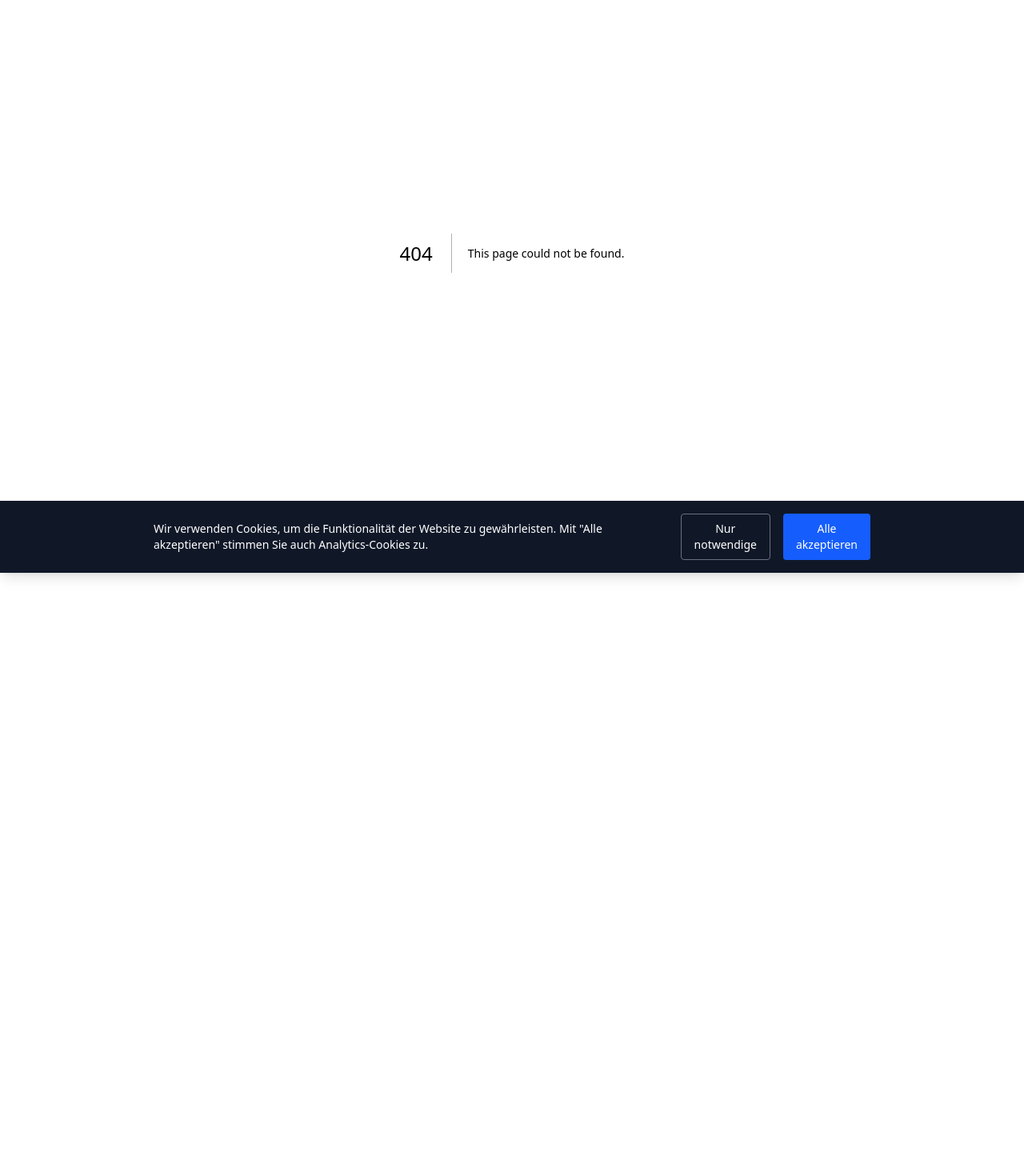
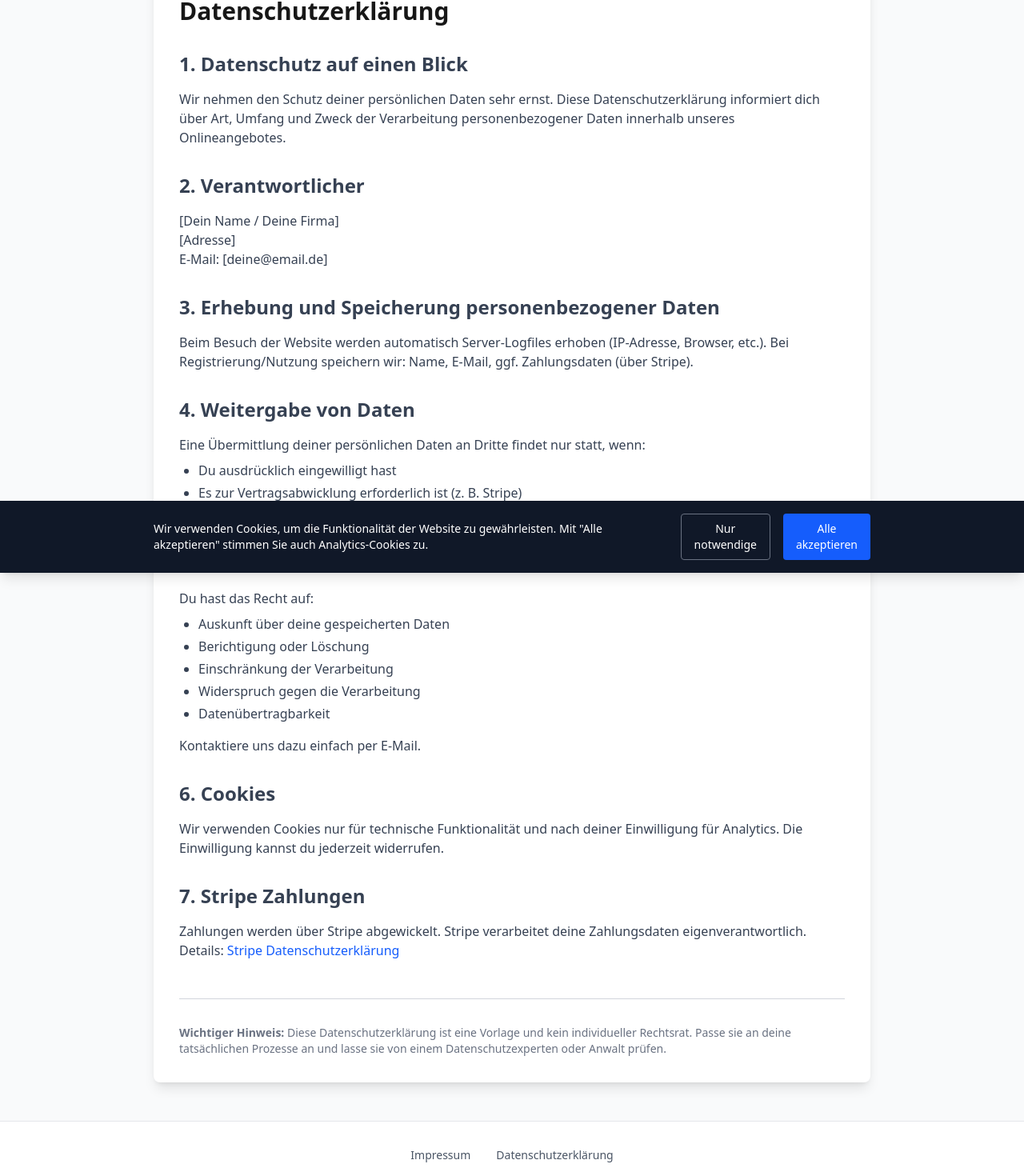
Before and after one commit to LouisMuhr/my-eu-boilerplate, a Next.js app: page /legal/privacy in a window 1280 px wide. Before the commit this address had no page. Shown: the part 84-1554 px from the top of the page at 80% size. Before the commit the page ends 800 px from the top, so only its background shows below. Built offline with nearby package versions, Linux system fonts and the light colour scheme.

Commit message:
impressum und datenschutz

```diff
--- a/src/app/layout.tsx
+++ b/src/app/layout.tsx
@@ -1,5 +1,5 @@
 import "./global.css";
-import CookieConsent from "@/components/cookie-consent";  // <-- neu
+import CookieConsent from "@/components/cookie-consent"; // <-- neu
 
 export default function RootLayout({
   children,
@@ -8,9 +8,19 @@
 }) {
   return (
     <html lang="de">
-      <body>
+      <body className="min-h-screen flex flex-col">
         {children}
-        <CookieConsent />  {/* <-- immer am Ende, damit es unten erscheint */}
+        <CookieConsent /> {/* <-- immer am Ende, damit es unten erscheint */}
+        <footer className="mt-auto py-8 border-t border-gray-200 dark:border-gray-700">
+          <div className="max-w-4xl mx-auto px-4 text-center text-sm text-gray-600 dark:text-gray-400">
+            <a href="/legal/imprint" className="hover:underline mx-4">
+              Impressum
+            </a>
+            <a href="/legal/privacy" className="hover:underline mx-4">
+              Datenschutzerklärung
+            </a>
+          </div>
+        </footer>
       </body>
     </html>
   );
--- /dev/null
+++ b/src/app/legal/imprint/page.tsx
@@ -0,0 +1,49 @@
+export default function Imprint() {
+  return (
+    <main className="min-h-screen bg-gray-50 dark:bg-gray-900 py-12 px-4">
+      <div className="max-w-4xl mx-auto bg-white dark:bg-gray-800 rounded-lg shadow-lg p-8">
+        <h1 className="text-3xl font-bold mb-8">Impressum</h1>
+
+        <section className="space-y-6 text-gray-700 dark:text-gray-300">
+          <div>
+            <h2 className="text-xl font-semibold mb-2">Angaben gemäß § 5 TMG</h2>
+            <p>
+              [Dein Name / Deine Firma]<br />
+              [Straße und Hausnummer]<br />
+              [PLZ Ort]<br />
+              Deutschland
+            </p>
+          </div>
+
+          <div>
+            <h2 className="text-xl font-semibold mb-2">Kontakt</h2>
+            <p>
+              Telefon: [Deine Telefonnummer]<br />
+              E-Mail: [deine@email.de]
+            </p>
+          </div>
+
+          <div>
+            <h2 className="text-xl font-semibold mb-2">Umsatzsteuer-ID</h2>
+            <p>
+              Umsatzsteuer-Identifikationsnummer gemäß §27 a Umsatzsteuergesetz:<br />
+              [DE123456789]
+            </p>
+          </div>
+
+          <div>
+            <h2 className="text-xl font-semibold mb-2">Verantwortlich für den Inhalt nach § 55 Abs. 2 RStV</h2>
+            <p>[Dein Name]<br />[Deine Adresse]</p>
+          </div>
+
+          <div className="mt-12 pt-8 border-t border-gray-300 dark:border-gray-600">
+            <p className="text-sm text-gray-500 dark:text-gray-400">
+              <strong>Hinweis:</strong> Diese Impressum-Vorlage ist ein Platzhalter und dient nur als Beispiel.
+              Bitte passe sie an deine tatsächlichen Daten an und lasse sie ggf. von einem Rechtsanwalt prüfen.
+            </p>
+          </div>
+        </section>
+      </div>
+    </main>
+  );
+}
--- /dev/null
+++ b/src/app/legal/privacy/page.tsx
@@ -0,0 +1,105 @@
+export default function Privacy() {
+  return (
+    <main className="min-h-screen bg-gray-50 dark:bg-gray-900 py-12 px-4">
+      <div className="max-w-4xl mx-auto bg-white dark:bg-gray-800 rounded-lg shadow-lg p-8">
+        <h1 className="text-3xl font-bold mb-8">Datenschutzerklärung</h1>
+
+        <section className="space-y-8 text-gray-700 dark:text-gray-300 prose dark:prose-invert max-w-none">
+          <div>
+            <h2 className="text-2xl font-semibold mb-4">
+              1. Datenschutz auf einen Blick
+            </h2>
+            <p>
+              Wir nehmen den Schutz deiner persönlichen Daten sehr ernst. Diese
+              Datenschutzerklärung informiert dich über Art, Umfang und Zweck
+              der Verarbeitung personenbezogener Daten innerhalb unseres
+              Onlineangebotes.
+            </p>
+          </div>
+
+          <div>
+            <h2 className="text-2xl font-semibold mb-4">2. Verantwortlicher</h2>
+            <p>
+              [Dein Name / Deine Firma]
+              <br />
+              [Adresse]
+              <br />
+              E-Mail: [deine@email.de]
+            </p>
+          </div>
+
+          <div>
+            <h2 className="text-2xl font-semibold mb-4">
+              3. Erhebung und Speicherung personenbezogener Daten
+            </h2>
+            <p>
+              Beim Besuch der Website werden automatisch Server-Logfiles erhoben
+              (IP-Adresse, Browser, etc.). Bei Registrierung/Nutzung speichern
+              wir: Name, E-Mail, ggf. Zahlungsdaten (über Stripe).
+            </p>
+          </div>
+
+          <div>
+            <h2 className="text-2xl font-semibold mb-4">
+              4. Weitergabe von Daten
+            </h2>
+            <p>
+              Eine Übermittlung deiner persönlichen Daten an Dritte findet nur
+              statt, wenn:
+            </p>
+            <ul className="list-disc pl-6 mt-2 space-y-1">
+              <li>Du ausdrücklich eingewilligt hast</li>
+              <li>Es zur Vertragsabwicklung erforderlich ist (z. B. Stripe)</li>
+              <li>Es gesetzlich vorgeschrieben ist</li>
+            </ul>
+          </div>
+
+          <div>
+            <h2 className="text-2xl font-semibold mb-4">5. Deine Rechte</h2>
+            <p>Du hast das Recht auf:</p>
+            <ul className="list-disc pl-6 mt-2 space-y-1">
+              <li>Auskunft über deine gespeicherten Daten</li>
+              <li>Berichtigung oder Löschung</li>
+              <li>Einschränkung der Verarbeitung</li>
+              <li>Widerspruch gegen die Verarbeitung</li>
+              <li>Datenübertragbarkeit</li>
+            </ul>
+            <p className="mt-4">Kontaktiere uns dazu einfach per E-Mail.</p>
+          </div>
+
+          <div>
+            <h2 className="text-2xl font-semibold mb-4">6. Cookies</h2>
+            <p>
+              Wir verwenden Cookies nur für technische Funktionalität und nach
+              deiner Einwilligung für Analytics. Die Einwilligung kannst du
+              jederzeit widerrufen.
+            </p>
+          </div>
+
+          <div>
+            <h2 className="text-2xl font-semibold mb-4">7. Stripe Zahlungen</h2>
+            <p>
+              Zahlungen werden über Stripe abgewickelt. Stripe verarbeitet deine
+              Zahlungsdaten eigenverantwortlich. Details:{" "}
+              <a
+                href="https://stripe.com/de/privacy"
+                className="text-blue-600 hover:underline"
+              >
+                Stripe Datenschutzerklärung
+              </a>
+            </p>
+          </div>
+
+          <div className="mt-12 pt-8 border-t border-gray-300 dark:border-gray-600">
+            <p className="text-sm text-gray-500 dark:text-gray-400">
+              <strong>Wichtiger Hinweis:</strong> Diese Datenschutzerklärung ist
+              eine Vorlage und kein individueller Rechtsrat. Passe sie an deine
+              tatsächlichen Prozesse an und lasse sie von einem
+              Datenschutzexperten oder Anwalt prüfen.
+            </p>
+          </div>
+        </section>
+      </div>
+    </main>
+  );
+}
```
